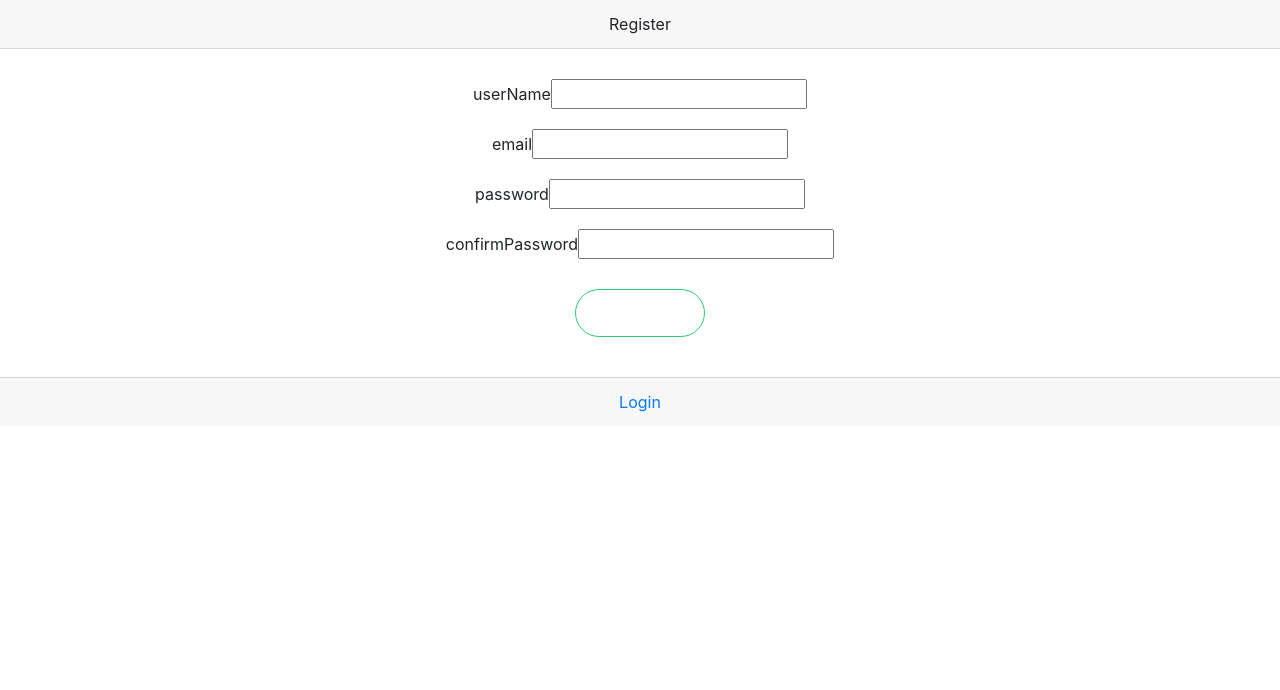
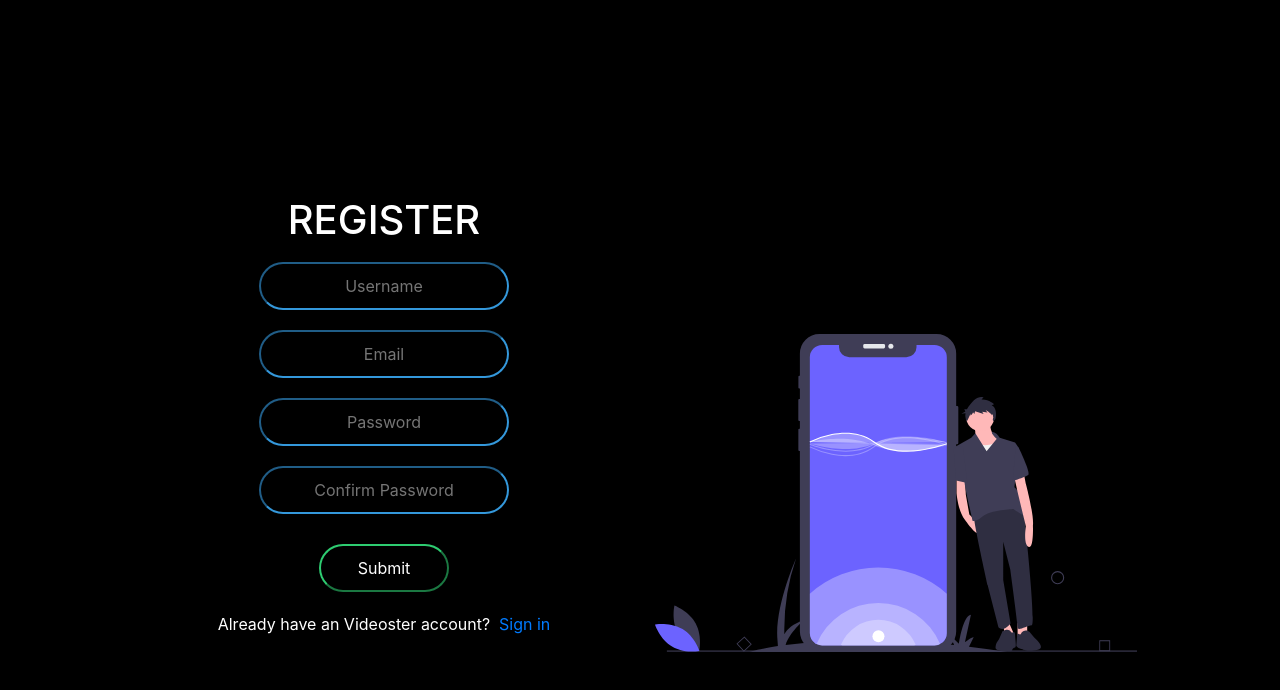
Before and after one commit to ChandVachhani/Videoster-Client, a React (Create React App) app in the folder videoster/: page /Register in a window 1280 px wide. Shown: the top 690 px of the page. Built offline with nearby package versions, Linux system fonts and the light colour scheme.

Commit message:
UI changed

```diff
--- a/videoster/src/components/Authentication/Login.js
+++ b/videoster/src/components/Authentication/Login.js
@@ -62,6 +62,7 @@ class Login extends React.Component {
                             className="field--input"
                             type="userName"
                             name="userName"
+                            placeholder="Username / email"
                           />
                           {/* <ErrorMessage name="userName" component="div" /> */}
                         </div>
@@ -70,11 +71,12 @@ class Login extends React.Component {
                             className="field--input"
                             type="password"
                             name="password"
+                            placeholder="Password"
                           />
                           {/* <ErrorMessage name="password" component="div" /> */}
                         </div>
                         <div className="card--forgot">
-                          <a href="#">Forgot password?</a>
+                          <a href="#">Forgot my password</a>
                         </div>
                         <button type="submit" className="submit">
                           Submit
@@ -82,7 +84,10 @@ class Login extends React.Component {
                       </Form>
                     </div>
                     <div className="card--footer">
-                      <Link to="/Register">Register</Link>
+                      <p style={{ display: "inline-block" }}>
+                        First time here? &nbsp;
+                      </p>
+                      <Link to="/Register">Create an Account</Link>
                     </div>
                   </div>
                 )}
--- a/videoster/src/components/Authentication/Register.js
+++ b/videoster/src/components/Authentication/Register.js
@@ -3,6 +3,8 @@ import "./style.css";
 import React from "react";
 import { ErrorMessage, Field, Form, Formik } from "formik";
 import { Link } from "react-router-dom";
+import { Col, Row } from "react-bootstrap";
+import LoginImage from "./assets/images/Login2.svg";
 
 import { connect } from "react-redux";
 import { registerUser } from "../../actions/index";
@@ -10,7 +12,10 @@ import { registerUser } from "../../actions/index";
 class Register extends React.Component {
   render() {
     return (
-      <div className="register-body">
+      <div className="login-body">
+        <center>
+          <Row className="login--main">
+            <Col xl={6} lg={12} md={12} sm={12} className="special-login">
               <Formik
                 initialValues={{
                   userName: "",
@@ -34,7 +39,9 @@ class Register extends React.Component {
                   if (!values.email) {
                     errors.email = "Required";
                   } else if (
-              !/^[A-Z0-9._%+-]+@[A-Z0-9.-]+\.[A-Z]{2,4}$/i.test(values.email)
+                    !/^[A-Z0-9._%+-]+@[A-Z0-9.-]+\.[A-Z]{2,4}$/i.test(
+                      values.email
+                    )
                   ) {
                     errors.email = "Invalid email address";
                   }
@@ -46,43 +53,73 @@ class Register extends React.Component {
                 }}
               >
                 {({ isSubmitting }) => (
-            <center>
-              <div className="auth-card text-center ">
-                <div className="card-header">Register</div>
-                <div className="card-body">
+                  <div className="card--main text-center">
+                    <div className="card--header">
+                      <h1>REGISTER</h1>
+                    </div>
+                    <div className="card--body">
                       <Form>
                         <div className="field">
-                      userName
-                      <Field type="userName" name="userName" />
-                      <ErrorMessage name="userName" component="div" />
+                          <Field
+                            className="field--input"
+                            type="userName"
+                            name="userName"
+                            placeholder="Username"
+                          />
+                          {/* <ErrorMessage name="userName" component="div" /> */}
                         </div>
                         <div className="field">
-                      email
-                      <Field type="email" name="email" />
-                      <ErrorMessage name="email" component="div" />
+                          <Field
+                            className="field--input"
+                            type="email"
+                            name="email"
+                            placeholder="Email"
+                          />
+                          {/* <ErrorMessage name="email" component="div" /> */}
                         </div>
                         <div className="field">
-                      password
-                      <Field type="password" name="password" />
-                      <ErrorMessage name="password" component="div" />
+                          <Field
+                            className="field--input"
+                            type="password"
+                            name="password"
+                            placeholder="Password"
+                          />
+                          {/* <ErrorMessage name="password" component="div" /> */}
                         </div>
                         <div className="field">
-                      confirmPassword
-                      <Field type="password" name="confirmPassword" />
-                      <ErrorMessage name="confirmPassword" component="div" />
+                          <Field
+                            className="field--input"
+                            type="password"
+                            name="confirmPassword"
+                            placeholder="Confirm Password"
+                          />
+                          {/* <ErrorMessage
+                            name="confirmPassword"
+                            component="div"
+                          /> */}
                         </div>
-                    <button type="submit" className="submit btn btn-primary">
+                        <button type="submit" className="submit">
                           Submit
                         </button>
                       </Form>
                     </div>
-                <div className="card-footer">
-                  <Link to="/">Login</Link>
+                    <div className="card--footer">
+                      <p style={{ display: "inline-block" }}>
+                        Already have an Videoster account? &nbsp;
+                      </p>
+                      <Link to="/">Sign in</Link>
                     </div>
                   </div>
-            </center>
                 )}
               </Formik>
+            </Col>
+            <Col xl={6} lg={12} md={12} sm={12} className="login--image--main">
+              <div className="login-image">
+                <img src={LoginImage} alt="Login" />
+              </div>
+            </Col>
+          </Row>
+        </center>
       </div>
     );
   }
--- a/videoster/src/components/Authentication/style.css
+++ b/videoster/src/components/Authentication/style.css
@@ -45,6 +45,7 @@
   width: 250px;
   background-color: black;
   color: white;
+  transition: 0.25s;
 }
 
 .special-login {
```
Lines whose indentation alone changed are shown as unchanged.
